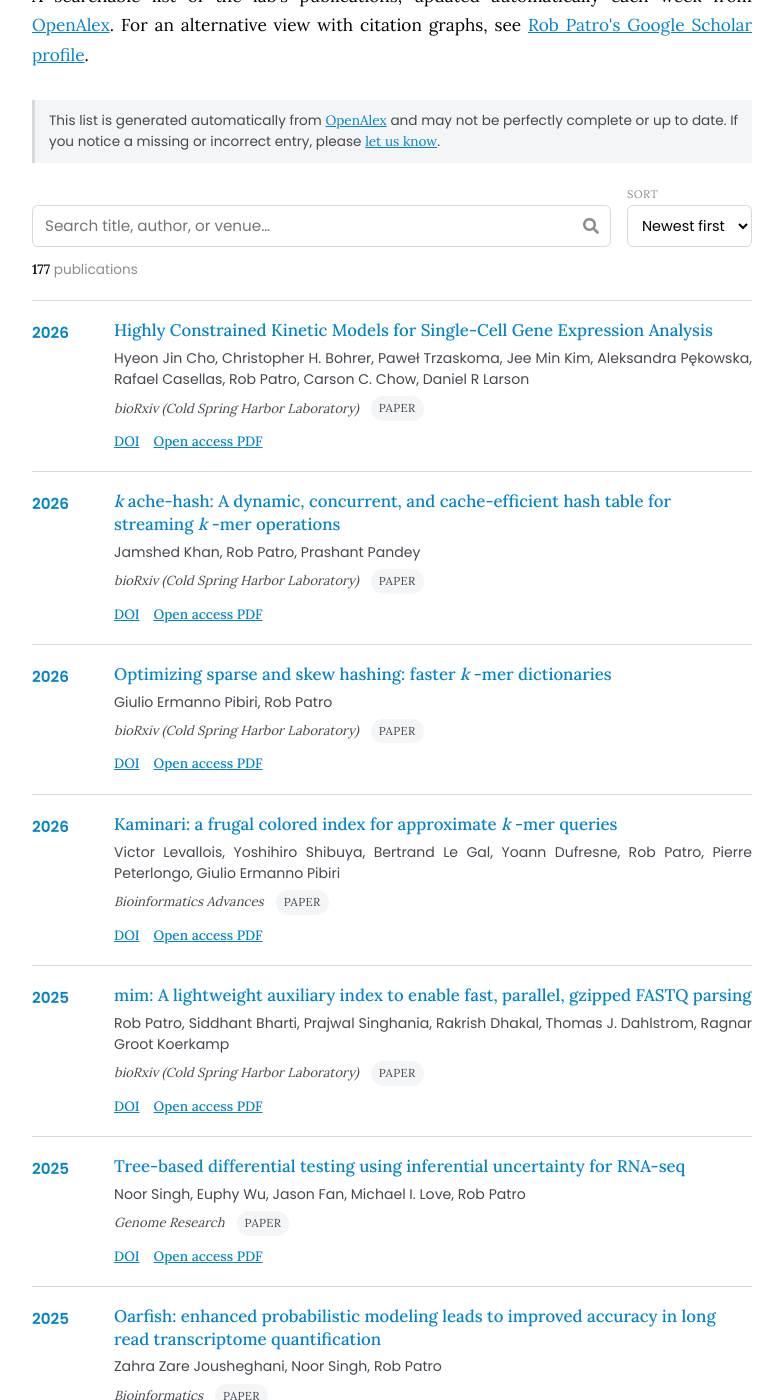
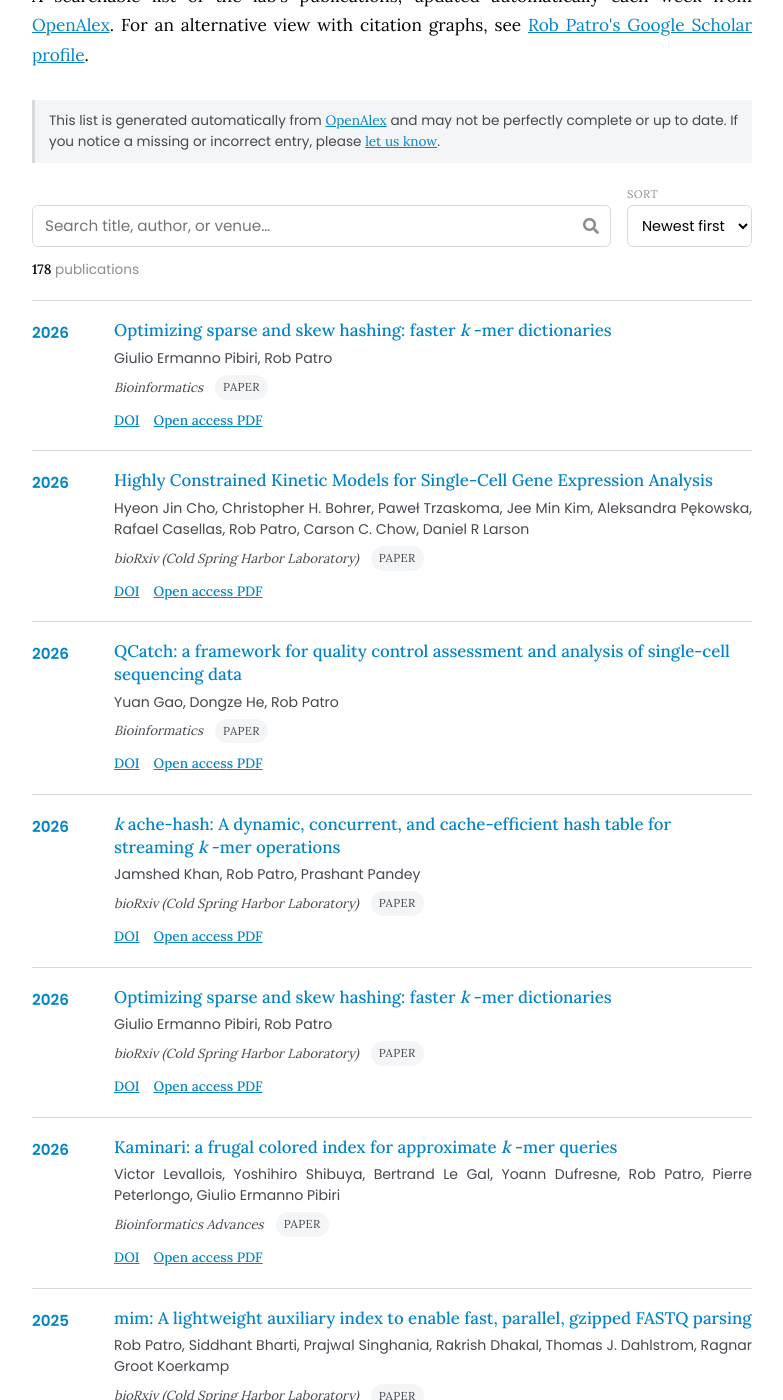
Before and after one commit to COMBINE-lab/combine-lab.github.io, a Jekyll site: the page built from publications/index.md, in a window 1280 px wide and 1400 px high, scrolled down 255 px. Shown: the whole window, without its empty margins (248-1031 px from the left). Built offline with Jekyll 4.4.1, drawn with Linux system fonts in a browser that asks for light colours; nearby versions of some CDN libraries; some of the changed text lies outside the part shown.

Commit message:
Update publications from OpenAlex

```diff
--- a/_data/publications.yml
+++ b/_data/publications.yml
@@ -1,6 +1,21 @@
 # Generated by _data/build-publications.py from OpenAlex. Do not edit by hand.
 # Source: OpenAlex authors A5014584023, A5121843332, A5134680717, A5110572855
 
+- id: W7167608744
+  title: 'Optimizing sparse and skew hashing: faster <i>k</i> -mer dictionaries'
+  authors:
+  - Giulio Ermanno Pibiri
+  - Rob Patro
+  num_authors: 2
+  venue: Bioinformatics
+  year: 2026
+  date: '2026-07-01'
+  type: article
+  is_preprint: false
+  doi: https://doi.org/10.1093/bioinformatics/btag264
+  link: https://doi.org/10.1093/bioinformatics/btag264
+  is_oa: true
+  oa_url: https://doi.org/10.1093/bioinformatics/btag264
 - id: W7162333208
   title: Highly Constrained Kinetic Models for Single-Cell Gene Expression Analysis
   authors:
@@ -23,6 +38,23 @@
   link: https://doi.org/10.64898/2026.05.22.727214
   is_oa: true
   oa_url: https://doi.org/10.64898/2026.05.22.727214
+- id: W4411472473
+  title: 'QCatch: a framework for quality control assessment and analysis of single-cell
+    sequencing data'
+  authors:
+  - Yuan Gao
+  - Dongze He
+  - Rob Patro
+  num_authors: 3
+  venue: Bioinformatics
+  year: 2026
+  date: '2026-04-15'
+  type: preprint
+  is_preprint: true
+  doi: https://doi.org/10.1093/bioinformatics/btag184
+  link: https://doi.org/10.1093/bioinformatics/btag184
+  is_oa: true
+  oa_url: https://doi.org/10.1093/bioinformatics/btag184
 - id: W7129495115
   title: '<i>k</i> ache-hash: A dynamic, concurrent, and cache-efficient hash table
     for streaming <i>k</i> -mer operations'
@@ -147,23 +179,6 @@
   link: https://doi.org/10.1093/bioinformatics/btaf234
   is_oa: true
   oa_url: https://academic.oup.com/bioinformatics/article-pdf/41/Supplement_1/i237/63745515/btaf234.pdf
-- id: W4411472473
-  title: 'QCatch: A framework for quality control assessment and analysis of single-cell
-    sequencing data'
-  authors:
-  - Yuan Gao
-  - Dongze He
-  - Rob Patro
-  num_authors: 3
-  venue: Bioinformatics
-  year: 2025
-  date: '2025-06-20'
-  type: preprint
-  is_preprint: true
-  doi: https://doi.org/10.1093/bioinformatics/btag184
-  link: https://doi.org/10.1093/bioinformatics/btag184
-  is_oa: true
-  oa_url: https://doi.org/10.1093/bioinformatics/btag184
 - id: W4410808321
   title: 'DeepSeal: Empowering clinical researchers to analyze clinicogenomic data
     with an intuitive chat-based interface.'
```
